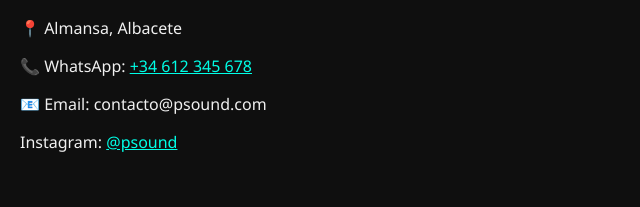
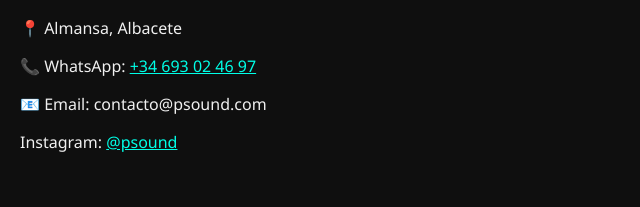
Before and after one commit to User055733955/PSOUND, a plain HTML site: page index.html in a window 1280 px wide. Shown: the part 1988-2195 px from the top of the page, 0-640 px from the left. Drawn offline with Linux system fonts and the light colour scheme.

Commit message:
index.html

```diff
--- a/index.html
+++ b/index.html
@@ -90,7 +90,7 @@
   <section id="contacto">
     <h2>Contacto</h2>
     <p>📍 Almansa, Albacete</p>
-    <p>📞 WhatsApp: <a href="https://wa.me/34612345678" style="color:#00ffe7">+34 612 345 678</a></p>
+    <p>📞 WhatsApp: <a href="https://wa.me/34612345678" style="color:#00ffe7">+34 693 02 46 97</a></p>
     <p>📧 Email: contacto@psound.com</p>
     <p>Instagram: <a href="https://instagram.com/psound" style="color:#00ffe7">@psound</a></p>
   </section>
```
